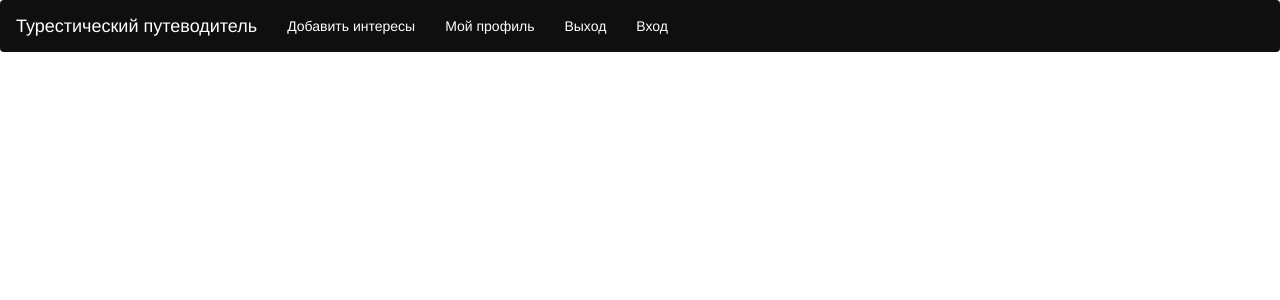
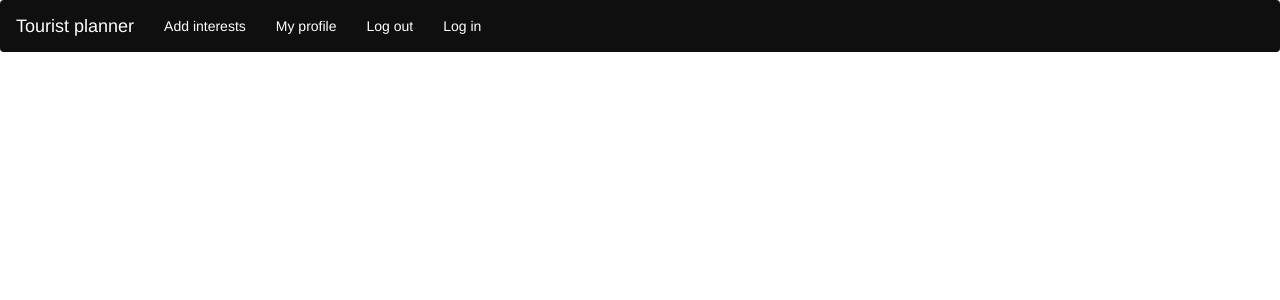
Before and after one commit to moevm/mse_tourist_planner, a Flask app: page / in a window 1280 px wide. Shown: the top 300 px of the page. Run offline with Flask 2, Linux system fonts and the light colour scheme; data that the repository does not hold is empty; some libraries are stand-ins or nearby versions.

Commit message:
Minor fixes added

```diff
--- a/tourist_planner/myapps/templates/base.html
+++ b/tourist_planner/myapps/templates/base.html
@@ -18,14 +18,14 @@
                     <span class="icon-bar"></span>
                     <span class="icon-bar"> </span>
                 </button>
-                <a class="navbar-brand" href="/" style="color: white">Турестический путеводитель</a>
+                <a class="navbar-brand" href="/" style="color: white">Tourist planner</a>
             </div>
             <div class="collapse navbar-collapse" id="navbar-main">
                     <ul class="nav navbar-nav">
-                        <li class="pull-right"><a href="/users/login/" style="color: white">Вход</a></li>
-                        <li class="pull-right"><a href="/users/logout/" style="color: white">Выход</a></li>
-                        <li class="pull-right"><a href="/users/me/" style="color: white">Мой профиль</a></li>
-                        <li class="pull-right"><a href="/preference/" style="color: white">Добавить интересы</a></li>
+                        <li class="pull-right"><a href="/users/login/" style="color: white">Log in</a></li>
+                        <li class="pull-right"><a href="/users/logout/" style="color: white">Log out</a></li>
+                        <li class="pull-right"><a href="/users/me/" style="color: white">My profile</a></li>
+                        <li class="pull-right"><a href="/preference/" style="color: white">Add interests</a></li>
                     </ul>
             </div>
         </div>
```
Also changed, not shown: tourist_planner/requirements.txt (+7 -82 lines).
